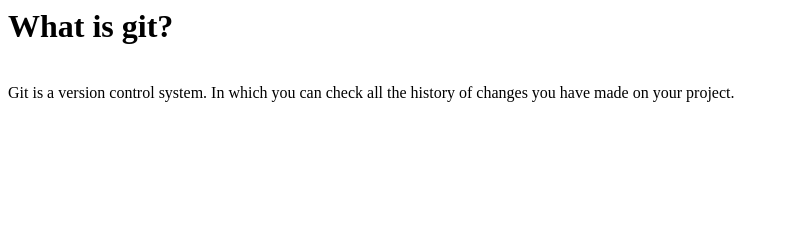
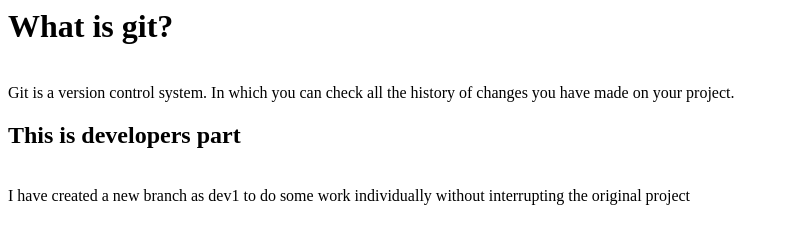
Before and after one commit to Anthor132/Git-tutorial, a plain HTML site: page index.html in a window 1280 px wide. Shown: the whole page, without its empty margins (0-789 px from the left). Drawn offline with Linux system fonts and the light colour scheme.

Commit message:
new feature added

```diff
--- a/index.html
+++ b/index.html
@@ -5,4 +5,7 @@
     <h1>What is git?</h1>
     <br>
     <p1>Git is a version control system. In which you can check all the history of changes you have made on your project.</p1>
+    <h2>This is developers part</h2>
+    <br>
+    <p2> I have created a new branch as dev1 to do some work individually without interrupting the original project</p2>
 </body>
```
